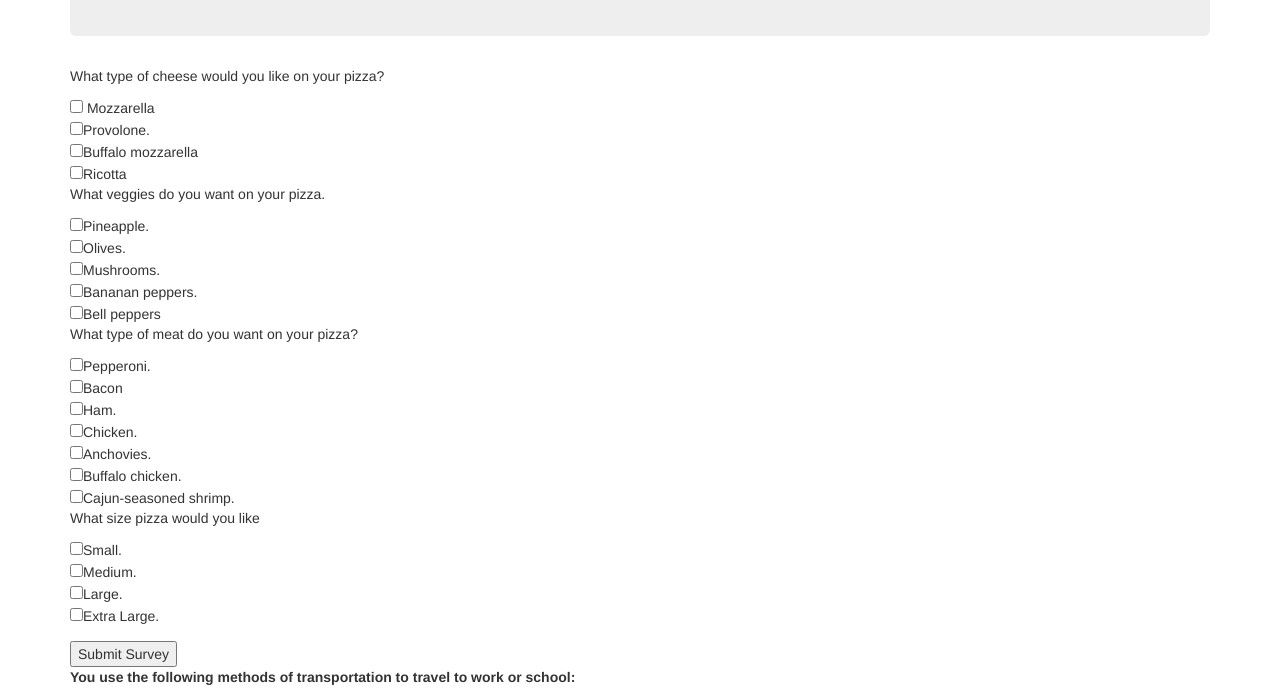
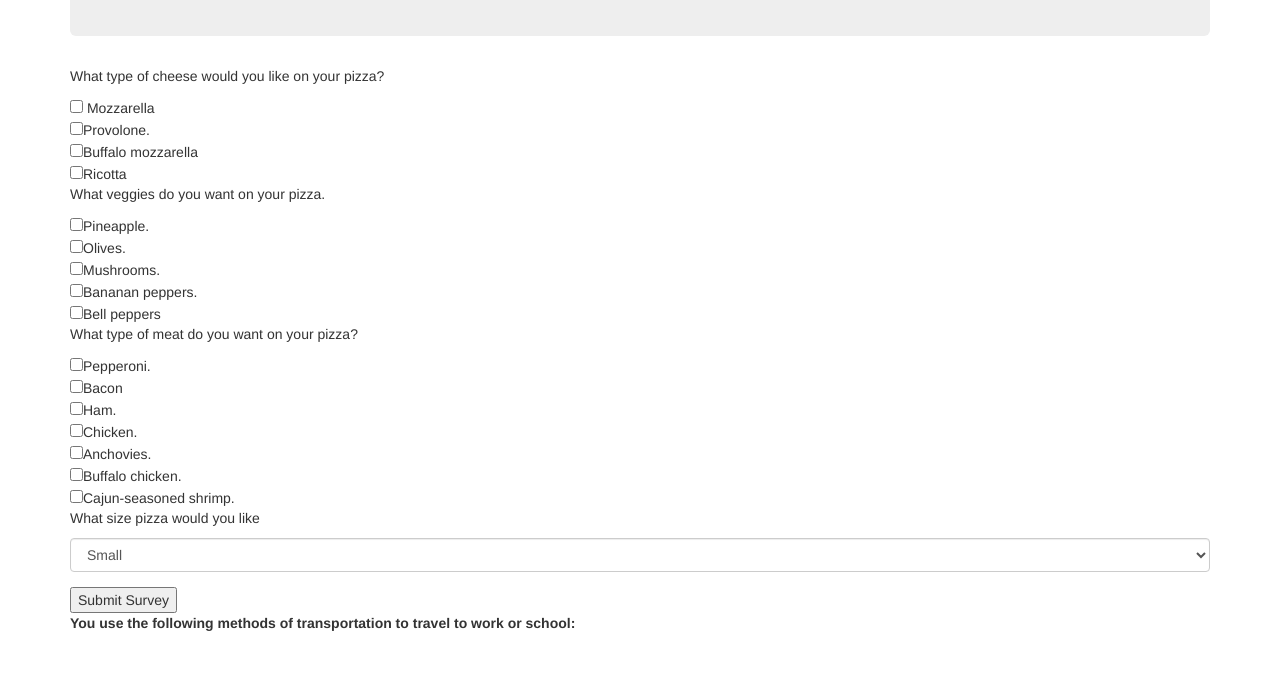
Before and after one commit to collintheperson/pizza, a plain HTML site: page index.html in a window 1280 px wide. Shown: the part 123-820 px from the top of the page. Drawn offline with Linux system fonts and the light colour scheme.

Commit message:
have mutiple options to choice from and diffrent ways of picking your toppings.

```diff
--- a/index.html
+++ b/index.html
@@ -12,7 +12,7 @@
       <div class="jumbotron">
         <h2>Collin's Crazy Pizzeria</h2>
       </div>
-      <form id="transportation_survey">
+      <form id="pizza-menu">
        <div class="form-group">
          <p>What type of cheese would you like on your pizza?</p>
          <input type="checkbox" name="work-transportation" value="0"> Mozzarella<br>
@@ -20,11 +20,11 @@
          <input type="checkbox" name="work-transportation" value="2">Buffalo mozzarella<br>
          <input type="checkbox" name="work-transportation" value="1">Ricotta<br>
          <p>What veggies do you want on your pizza.</p>
-         <input type="checkbox" name="work-transportation" value=".5">Pineapple.<br>
-         <input type="checkbox" name="work-transportation" value=".5">Olives.<br>
-         <input type="checkbox" name="work-transportation" value=".5">Mushrooms.<br>
-         <input type="checkbox" name="work-transportation" value=".25">Bananan peppers.<br>
-         <input type="checkbox" name="work-transportation" value=".25">Bell peppers<br>
+         <input type="checkbox" name="work-transportation" value="1">Pineapple.<br>
+         <input type="checkbox" name="work-transportation" value="1">Olives.<br>
+         <input type="checkbox" name="work-transportation" value="2">Mushrooms.<br>
+         <input type="checkbox" name="work-transportation" value="1">Bananan peppers.<br>
+         <input type="checkbox" name="work-transportation" value="1">Bell peppers<br>
          <p>What type of meat do you want on your pizza?</p>
          <input type="checkbox" name="work-transportation" value="1">Pepperoni.<br>
          <input type="checkbox" name="work-transportation" value="1">Bacon<br>
@@ -34,14 +34,16 @@
          <input type="checkbox" name="work-transportation" value="2">Buffalo chicken.<br>
          <input type="checkbox" name="work-transportation" value="3">Cajun-seasoned shrimp.<br>
          <p>What size pizza would you like</p>
-         <input type="checkbox" name="work-transportation" value="6">Small.<br>
-         <input type="checkbox" name="work-transportation" value="10">Medium.<br>
-         <input type="checkbox" name="work-transportation" value="14">Large.<br>
-         <input type="checkbox" name="work-transportation" value="16">Extra Large.<br>
+         <select class="form-control" id="size">
+           <option value="8">Small</option>
+           <option value="10">Medium</option>
+           <option value="12">Large</option>
+           <option value="14">Extra Large</option>
+         </select>
        </div>
       <button type="submit">Submit Survey</button>
       </form>
-   <span id="work-responses">
+   <span id="pizza-responses">
      <p><b>You use the following methods of transportation to travel to work or school:</b></p>
    </span>
  </div>
--- a/js/scripts.js
+++ b/js/scripts.js
@@ -0,0 +1,34 @@
+//buisness logic
+function pizza(toppings,size,cost)  {
+  this.topping = topping;
+  this.size = size
+  this.sauce =sauce
+};
+pizza.prototype.newPizza = (function()  {
+  return this.pizza + this.size + this.topping;
+});
+
+
+
+//user interface
+$(document).ready(function(){
+  var pizzaSizeCost = parseInt("#size").val();
+
+  $("#pizza-menu").submit(function(event){
+    event.preventDefault();
+
+    // var pizzaSauceCost = $("input:radio[name=flavor]:checked").val();
+    $("input:checkbox[name=work-transportation]:checked").each(function(){
+      var pizzaToppingCost = parseInt($(this).val());
+
+      $('#pizza-responses').append(pizzaToppingCost + "<br>");
+      console.log(pizzaToppingCost)
+      var totalPrice = new price (pizzaToppingCost, pizzaSizeCost, pizzaSauceCost);
+
+    });
+
+    console.log(pizzaToppingCost)
+
+    // $('#transportation_survey').hide();
+  });
+});
```
Also changed, not shown: 1 other file.
